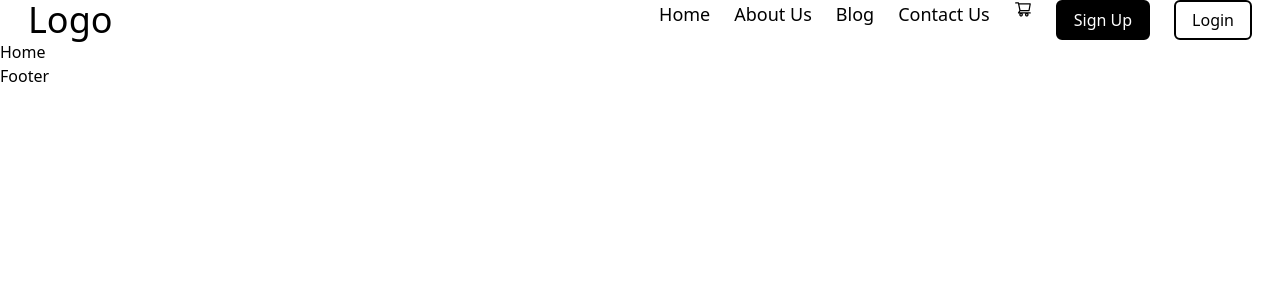
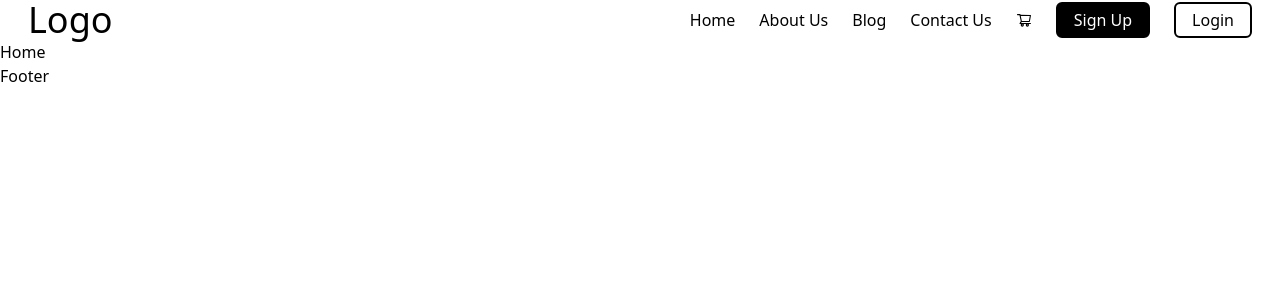
Before and after one commit to Bite-s-Team/Front-End-FoodSys, a Next.js app: page / in a window 1280 px wide. Shown: the top 300 px of the page. Built offline with nearby package versions, Linux system fonts and the light colour scheme.

Commit message:
fix: finished header body

```diff
--- a/src/components/Header/Header.tsx
+++ b/src/components/Header/Header.tsx
@@ -6,7 +6,7 @@ export default function Header() {
         <>
             <div className="flex justify-between mx-7">
                 <h1 className="text-4xl">Logo</h1>
-                <ul className="flex gap-6">
+                <ul className="flex justify-center items-center gap-6">
                     <Navlink />
                     <Button
                         name="Sign Up"
--- a/src/components/Navlink/Navlink.tsx
+++ b/src/components/Navlink/Navlink.tsx
@@ -39,6 +39,8 @@ const link: linkProps = [
 
 ]
 
+
+
 export default function Navlink() {
     return (
         <>
@@ -46,7 +48,7 @@ export default function Navlink() {
                 (l) => {
                     return (
                         <Link key={l.id} href={`${l.path}`}>
-                            <li className="text-lg">
+                            <li className={`text-md hover:scale-[1.05]`}>
                                 {l.icon} {l.name}
                             </li>
                         </Link>
```
